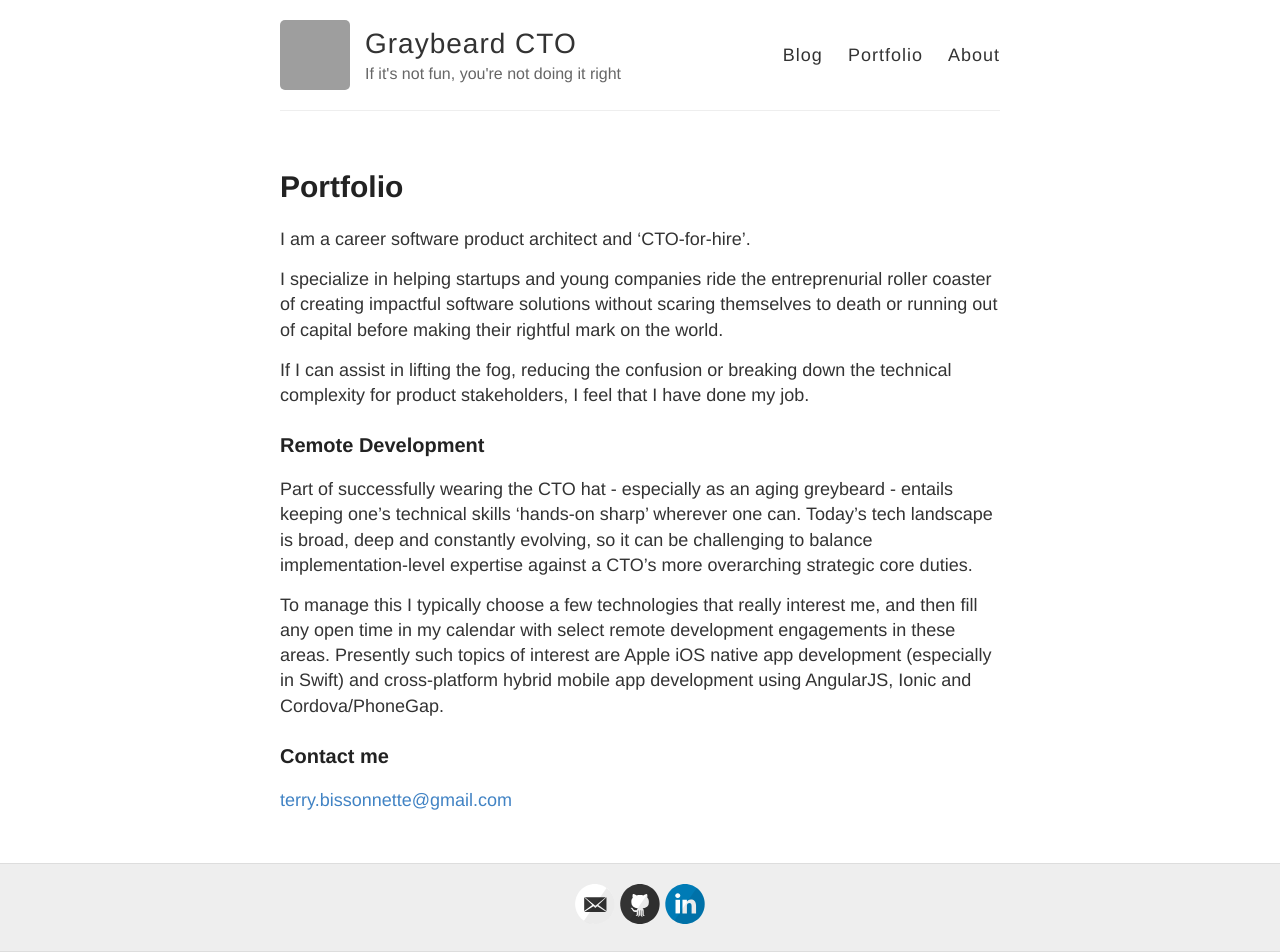
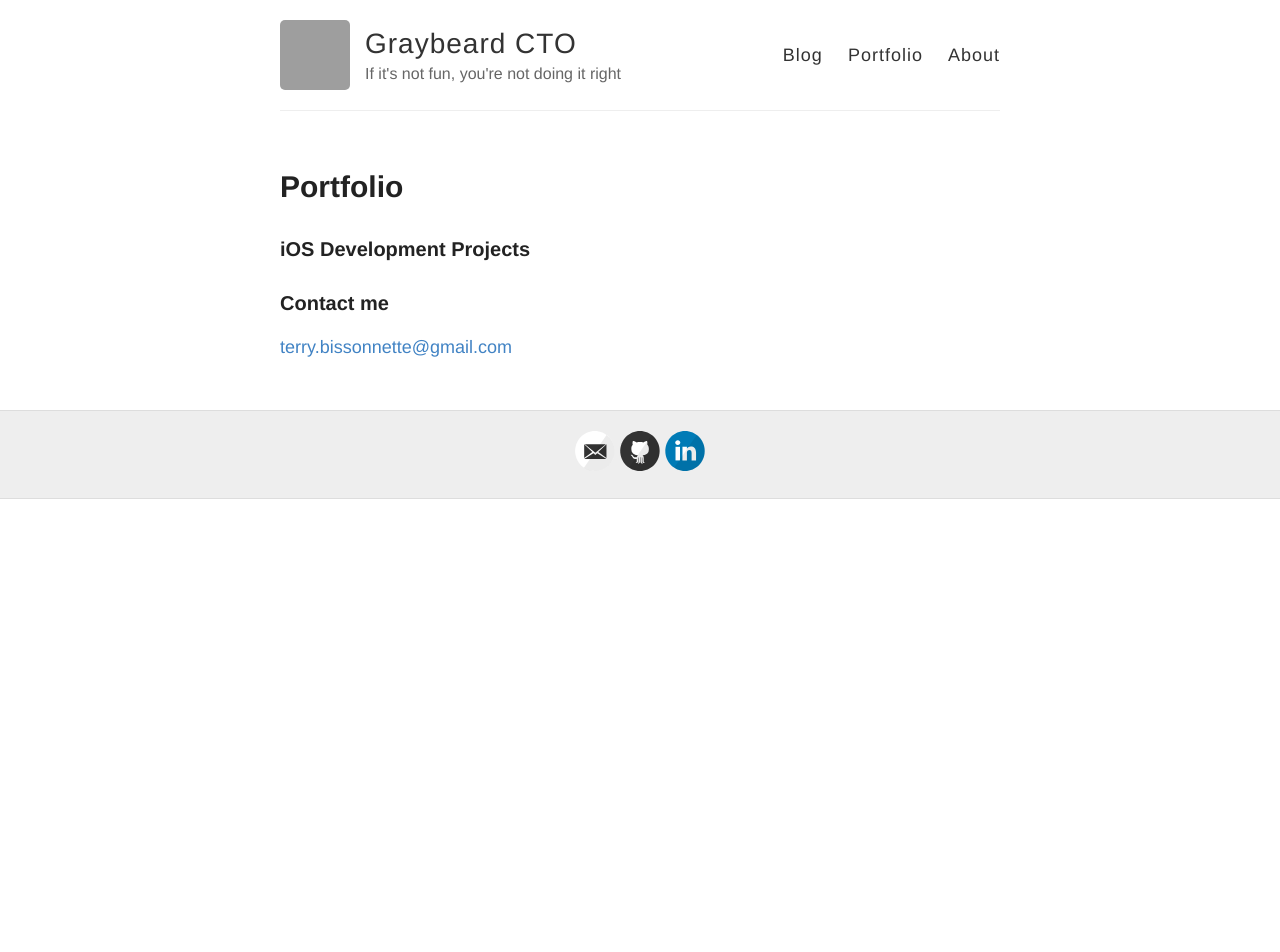
Before and after one commit to tbissonnette/tbissonnette.github.io, a Jekyll site: the page built from portfolio.md, in a window 1280 px wide. Built offline with Jekyll 4.4.1, drawn with Linux system fonts in a browser that asks for light colours; Markdown is read by kramdown in place of the engine named in the settings; after the commit the page ends 900 px from its top, so only the background shows below that; grey boxes are pictures that could not be loaded.

Commit message:
Update portfolio.md

```diff
--- a/portfolio.md
+++ b/portfolio.md
@@ -4,17 +4,8 @@ title: Portfolio
 permalink: /portfolio/
 ---
 
-I am a career software product architect and 'CTO-for-hire'.
+### iOS Development Projects
 
-I specialize in helping startups and young companies ride the entreprenurial roller coaster of creating impactful software solutions without scaring themselves to death or running out of capital before making their rightful mark on the world.
-
-If I can assist in lifting the fog, reducing the confusion or breaking down the technical complexity for product stakeholders, I feel that I have done my job.
-
-### Remote Development
-
-Part of successfully wearing the CTO hat - especially as an aging greybeard - entails keeping one's technical skills 'hands-on sharp' wherever one can. Today's tech landscape is broad, deep and constantly evolving, so it can be challenging to balance implementation-level expertise against a CTO's more overarching strategic core duties.
-
-To manage this I typically choose a few technologies that really interest me, and then fill any open time in my calendar with select remote development engagements in these areas. Presently such topics of interest are Apple iOS native app development (especially in Swift) and cross-platform hybrid mobile app development using AngularJS, Ionic and Cordova/PhoneGap.
 
 ### Contact me
 
```
